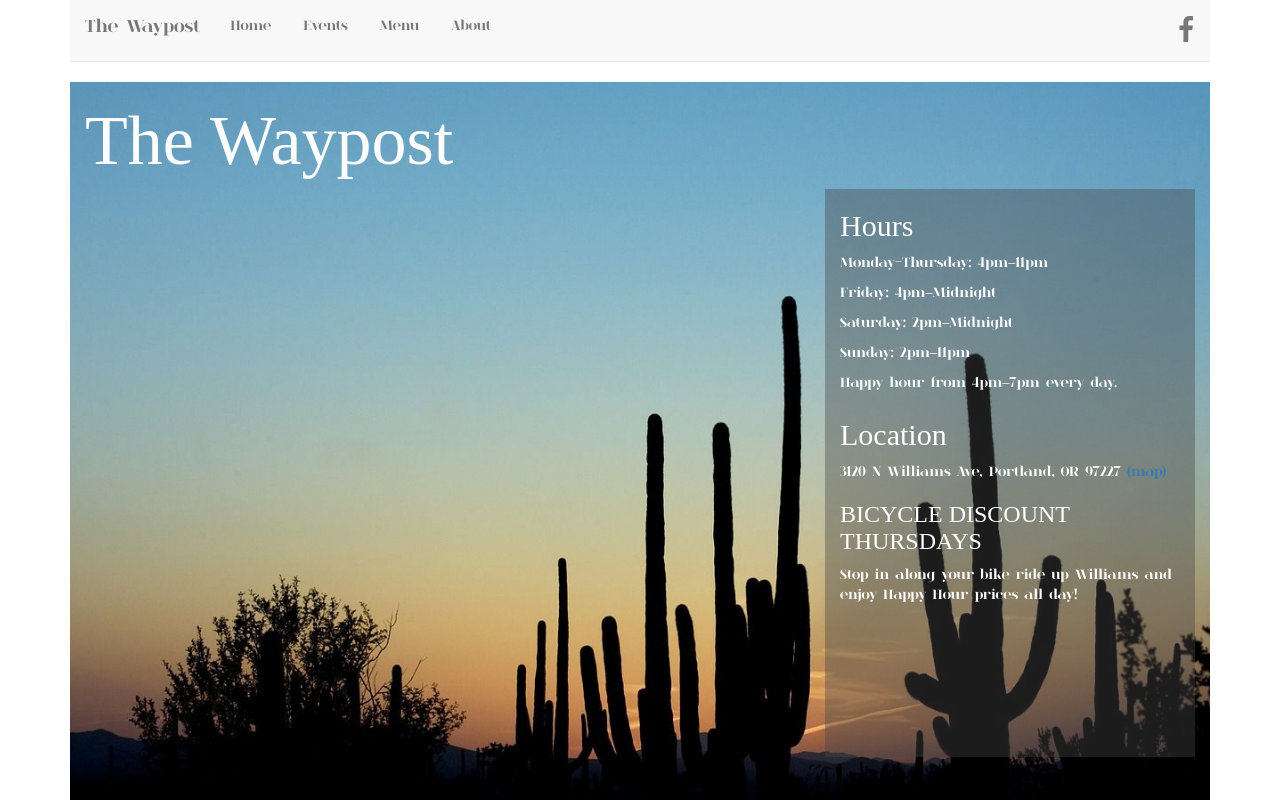
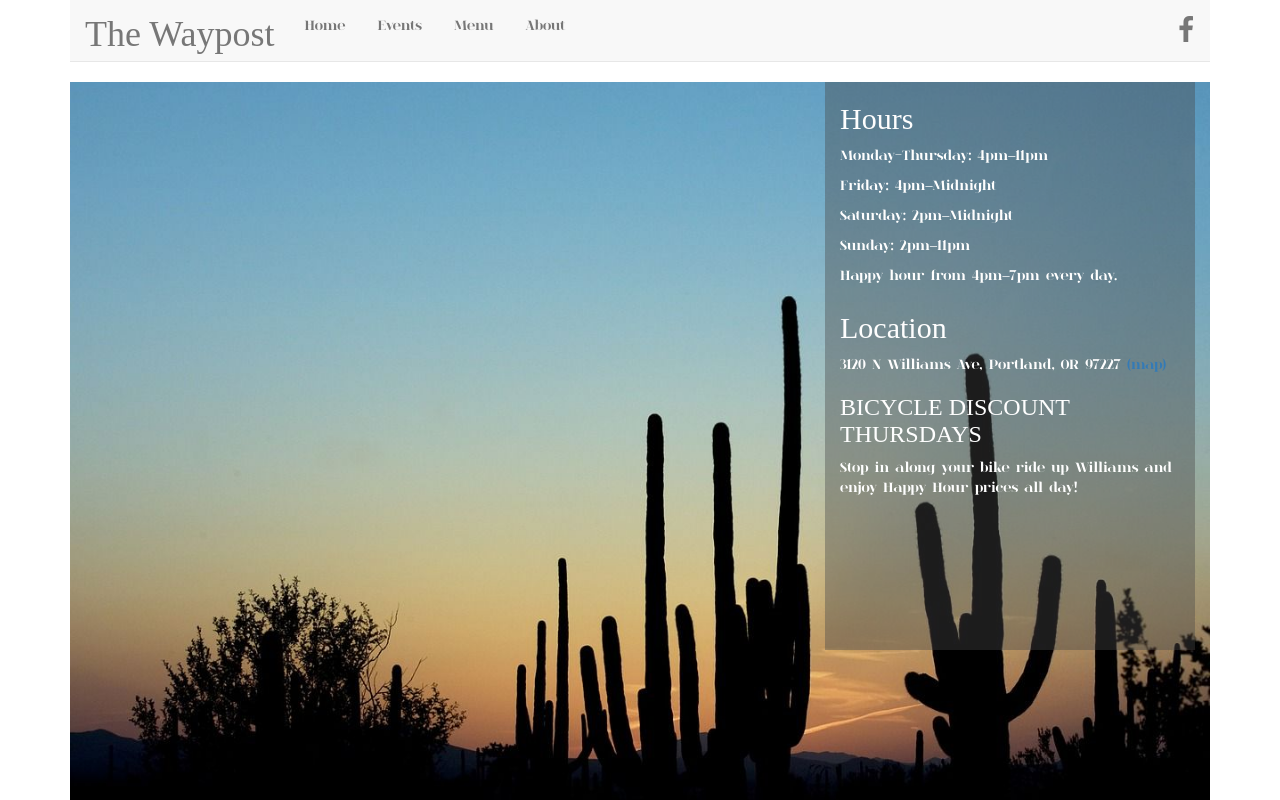
Before and after one commit to deleteriousEffect/wpsite, a website: page index.html in a window 1280 px wide. Shown: the top 800 px of the page. Drawn offline with nearby package versions, Linux system fonts and the light colour scheme; a web font is replaced by a local one.

Commit message:
put branding into the navbar

```diff
--- a/index.html
+++ b/index.html
@@ -22,7 +22,7 @@
             <span class="icon-bar"></span>
             <span class="icon-bar"></span>
           </button>
-          <a href="#" class="navbar-brand">The Waypost</a>
+          <a href="#" class="navbar-brand"><h1 class="navbar__brand">The Waypost</h1></a>
         </div>
         <div class="container-fluid">
           <div class="collapse navbar-collapse" id="navbar">
@@ -52,7 +52,6 @@
         </div>
       </nav>
       <div class="col-md-12 main-content">
-        <h1>The Waypost</h1>
         <div class="col-md-4 col-md-offset-8 sidebar">
           <div class="hours">
             <h2>Hours</h2>
--- /dev/null
+++ b/style/sass/_navbar.sass
@@ -0,0 +1,2 @@
+.navbar__brand
+  display: inline
--- a/style/sass/all.sass
+++ b/style/sass/all.sass
@@ -3,6 +3,7 @@
 @import 'hours'
 @import 'main_content'
 @import 'menu'
+@import 'navbar'
 @import 'sidebar'
 
 h1, h2, h3, h4
```
Also changed, not shown: style/css/all.css.
